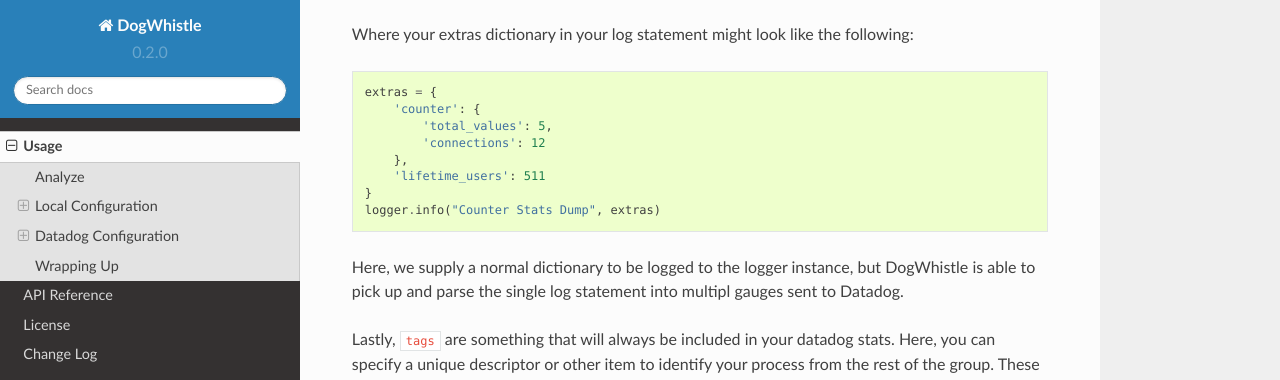
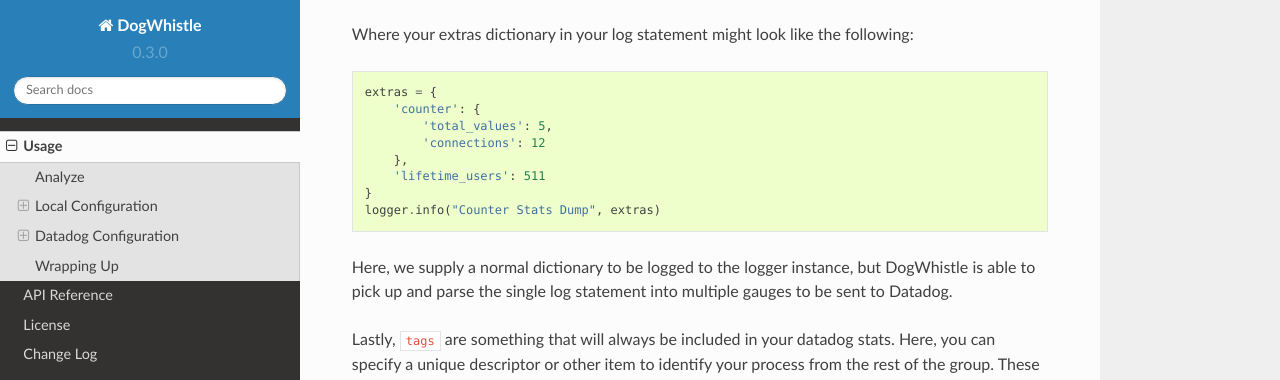
Before and after one commit to istresearch/dog-whistle, a Sphinx documentation site: the page built from docs/usage.rst, in a window 1280 px wide and 900 px high, scrolled down 3796 px. Shown: the top 380 px of the window. Built offline with Sphinx 7.4.7 and the Read the Docs theme 2.0.0, drawn with Linux system fonts in a browser that asks for light colours; some of the changed text lies outside the part shown.

Commit message:
Wrapping up docs

```diff
--- a/docs/usage.rst
+++ b/docs/usage.rst
@@ -178,7 +178,7 @@
     }
     logger.info("Counter Stats Dump", extras)
 
-Here, we supply a normal dictionary to be logged to the logger instance, but DogWhistle is able to pick up and parse the single log statement into multipl gauges sent to Datadog.
+Here, we supply a normal dictionary to be logged to the logger instance, but DogWhistle is able to pick up and parse the single log statement into multiple gauges to be sent to Datadog.
 
 Lastly, ``tags`` are something that will always be included in your datadog stats. Here, you can specify a unique descriptor or other item to identify your process from the rest of the group. These tags are optional, but are helpful.
 
@@ -389,6 +389,12 @@
 Wrapping Up
 -----------
 
+Once you have your ideal Datadog integration set up, you can build custom dashboards like the one shown below:
+
+.. figure:: images/scrapy-cluster.png
+   :alt: Scrapy Cluster Dashboard
+   :align:   center
+
 Be sure to add the following to your projects requirements.txt!
 
 ::
--- a/dog_whistle/__version__.py
+++ b/dog_whistle/__version__.py
@@ -1,2 +1,2 @@
-__version__ = '0.2.0'
+__version__ = '0.3.0'
 VERSION = tuple(int(x) for x in __version__.split('.'))
--- a/requirements.txt
+++ b/requirements.txt
@@ -1,2 +1,2 @@
 # this file is used to auto-generate rtd documentation
-dog-whistle==0.2.0
+dog-whistle==0.3.0
```
Also changed, not shown: docs/images/scrapy-cluster.png (added).
